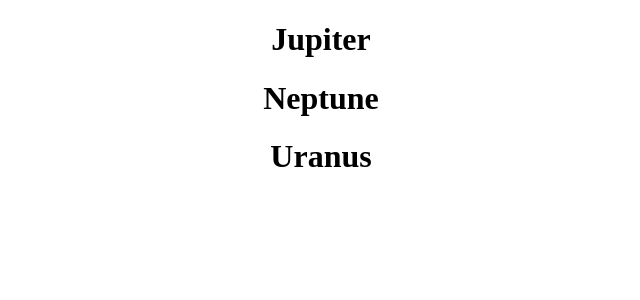
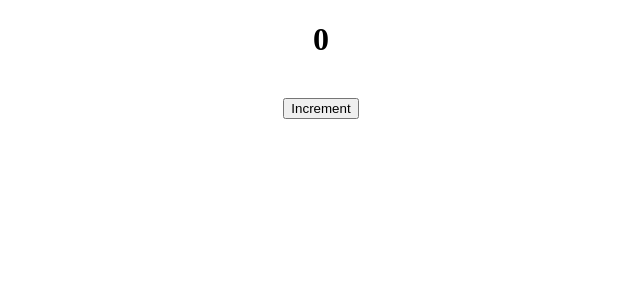
Before and after one commit to AshwanthramKL/react-notes, a React (Create React App) app: page / in a window 1280 px wide. Shown: the top 300 px of the page, without its empty margins (319-959 px from the left). Built offline with nearby package versions, Linux system fonts and the light colour scheme.

Commit message:
nomral variable not working for states

```diff
--- a/src/App.js
+++ b/src/App.js
@@ -1,22 +1,19 @@
 import "./App.css";
-import { User } from "./User.js";
-import { Planet } from "./Planet";
 
 function App() {
-  const planets = [
-    { name: "Mars", isGasPlanet: false },
-    { name: "Earth", isGasPlanet: false },
-    { name: "Jupiter", isGasPlanet: true },
-    { name: "Venus", isGasPlanet: false },
-    { name: "Neptune", isGasPlanet: true },
-    { name: "Uranus", isGasPlanet: true },
-  ];
+
+  let age = 0;
+
+  const updateAge = () => {
+    age += 1;
+    console.log(age);
+  };
 
   return (
     <div className="App">
-      {planets.map((planet, key) => {
-        return <Planet name={planet.name} isGasPlanet={planet.isGasPlanet} />;
-      })}
+      <h1>{age}</h1>
+      <br />
+      <button onClick={updateAge}>Increment</button>
     </div>
   );
 }
```
Also changed, not shown: 1 other file (tests, documents, lock files or other folders).
